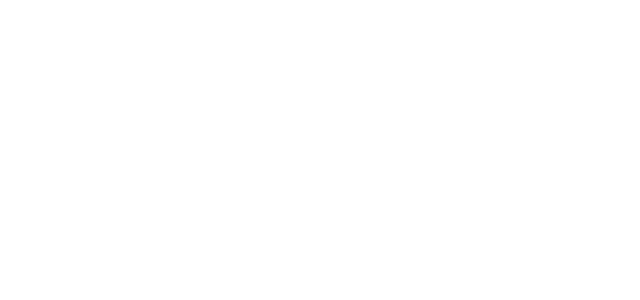
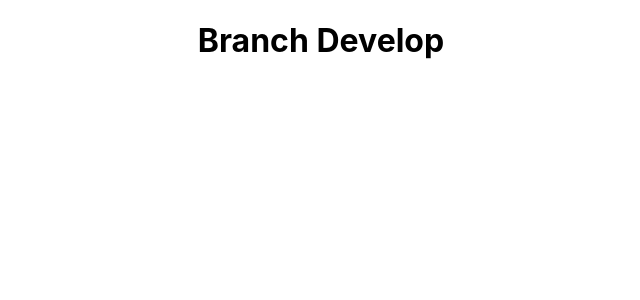
Before and after one commit to JohnRojas0628/Merca-Todo, a React (Create React App) app in the folder frontend/: page / in a window 1280 px wide. Shown: the top 300 px of the page, without its empty margins (319-959 px from the left). Built offline with nearby package versions, Linux system fonts and the light colour scheme.

Commit message:
first commit branch develop

```diff
--- a/frontend/src/App.js
+++ b/frontend/src/App.js
@@ -3,7 +3,7 @@
 function App() {
   return (
     <div className="App">
-
+        <h1>Branch Develop</h1>
     </div>
   );
 }
```
